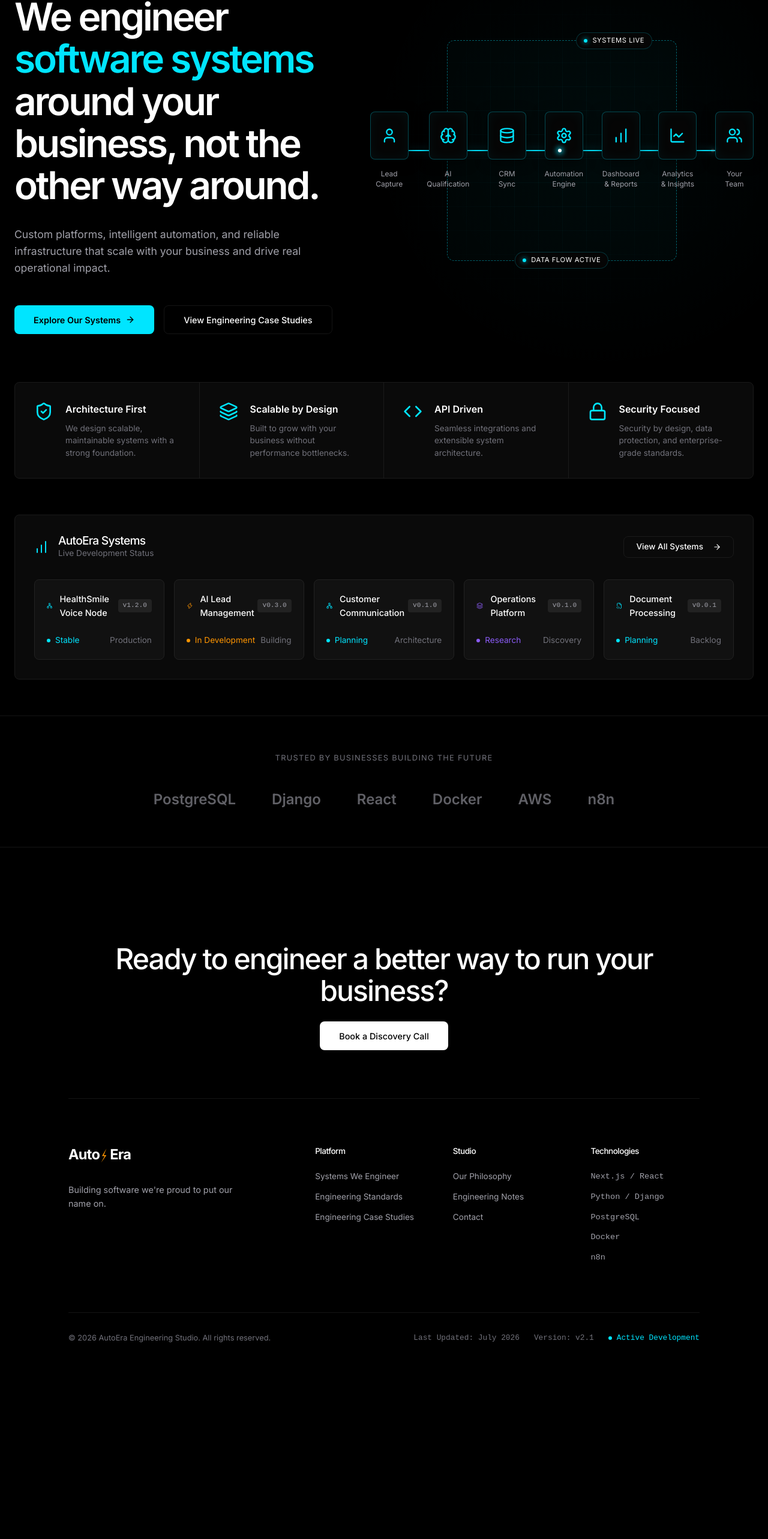
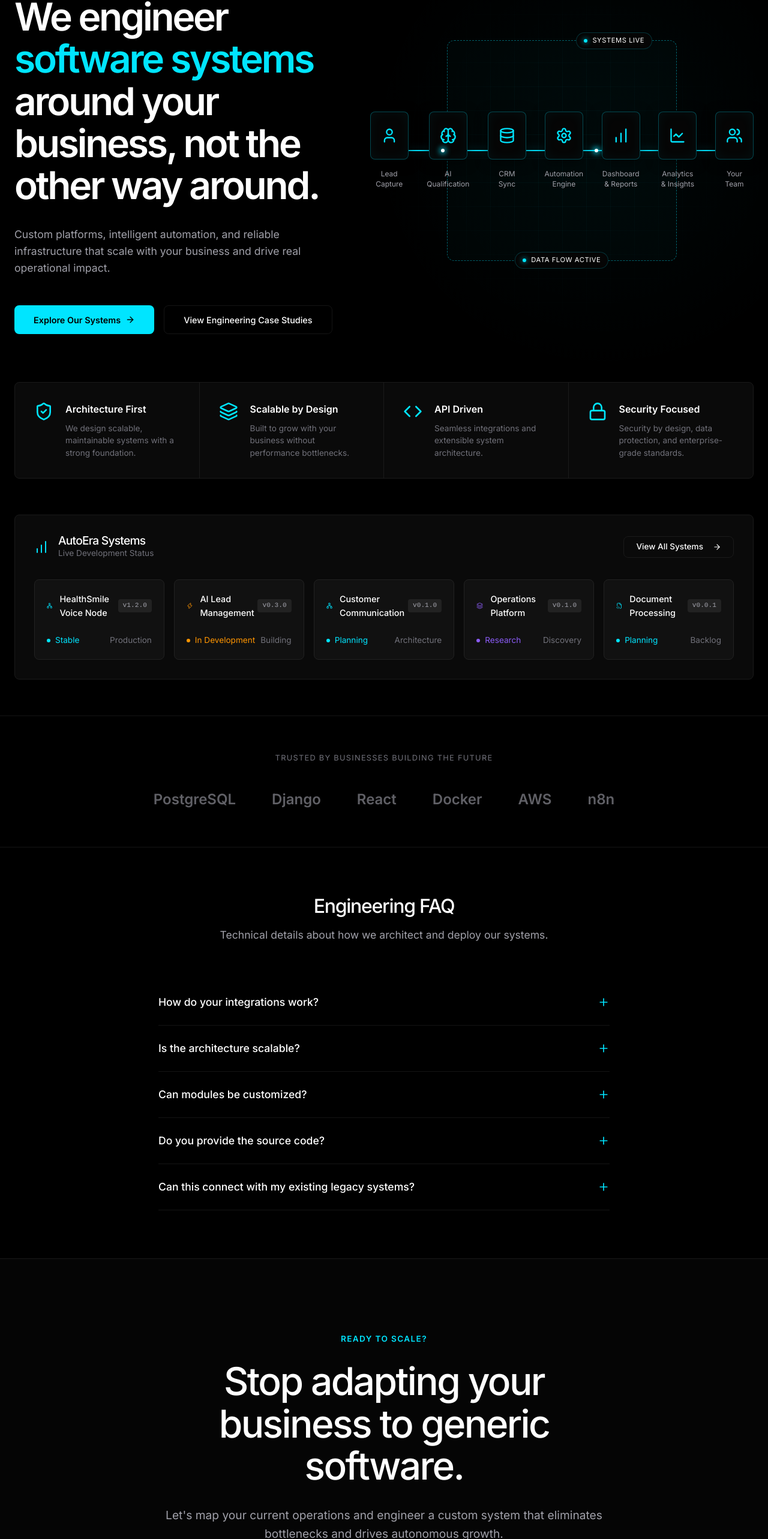
Before and after one commit to ayaanshahbaz-dev/autooera1, a React (Vite) app: page / in a window 1280 px wide. Shown: the part 176-2742 px from the top of the page at 60% size. Before the commit the page ends 2457 px from the top, so only its background shows below. Built offline with nearby package versions, Linux system fonts and the light colour scheme.

Commit message:
feat: add interactive hover states, engineering FAQ, and CTA section to Home page

```diff
--- a/src/index.css
+++ b/src/index.css
@@ -160,6 +160,83 @@
 
   .eng-panel:hover {
     border-color: var(--border-hover);
+  }
+
+  /* Interactive Elements */
+  .hero-node {
+    width: 64px;
+    height: 80px;
+    background: #050505;
+    border: 1px solid rgba(0, 229, 255, 0.3);
+    border-radius: 8px;
+    display: flex;
+    align-items: center;
+    justify-content: center;
+    box-shadow: inset 0 0 20px rgba(0, 229, 255, 0.05), 0 4px 20px rgba(0,0,0,0.5);
+    position: relative;
+    transition: all 0.3s cubic-bezier(0.16, 1, 0.3, 1);
+    cursor: pointer;
+  }
+  .hero-node:hover {
+    transform: translateY(-5px) scale(1.05);
+    border-color: rgba(0, 229, 255, 0.8);
+    box-shadow: inset 0 0 20px rgba(0, 229, 255, 0.2), 0 10px 30px rgba(0, 229, 255, 0.2);
+  }
+  .hero-node svg {
+    transition: all 0.3s ease;
+  }
+  .hero-node:hover svg {
+    filter: drop-shadow(0 0 8px var(--accent));
+  }
+
+  .status-card {
+    background: #111;
+    border: 1px solid #222;
+    border-radius: 8px;
+    padding: 20px;
+    transition: all 0.3s ease;
+    cursor: pointer;
+  }
+  .status-card:hover {
+    border-color: rgba(255, 255, 255, 0.2);
+    transform: translateY(-2px);
+    background: #151515;
+    box-shadow: 0 10px 30px rgba(0,0,0,0.5);
+  }
+
+  .faq-item {
+    border-bottom: 1px solid var(--border);
+    padding: 24px 0;
+    cursor: pointer;
+  }
+  .faq-question {
+    display: flex;
+    justify-content: space-between;
+    align-items: center;
+    font-size: 1.1rem;
+    font-weight: 500;
+    color: var(--text-main);
+    transition: var(--t-fast);
+  }
+  .faq-item:hover .faq-question {
+    color: var(--accent);
+  }
+  .faq-answer {
+    color: var(--text-2);
+    font-size: 0.95rem;
+    line-height: 1.6;
+    margin-top: 16px;
+    display: none;
+  }
+  .faq-item.active .faq-answer {
+    display: block;
+  }
+  .faq-item.active .faq-icon {
+    transform: rotate(45deg);
+  }
+  .faq-icon {
+    transition: var(--t-fast);
+    color: var(--accent);
   }
 
   /* ============================================================
--- a/src/pages/Home.jsx
+++ b/src/pages/Home.jsx
@@ -1,6 +1,6 @@
 import { useEffect, useState } from 'react';
 import { Link } from 'react-router-dom';
-import { User, Brain, Database, Settings, BarChart, LineChart, Users, ShieldCheck, Layers, Network, Lock, ArrowRight, Zap, FileCode2, Code } from 'lucide-react';
+import { User, Brain, Database, Settings, BarChart, LineChart, Users, ShieldCheck, Layers, Network, Lock, ArrowRight, Zap, FileCode2, Code, Plus } from 'lucide-react';
 
 /* ============================================================
    INTERACTIVE SYSTEM SHOWCASE (THE HERO DIAGRAM)
@@ -53,18 +53,7 @@ function SystemShowcase() {
           const Icon = node.icon;
           return (
             <div key={node.label} style={{ display: 'flex', flexDirection: 'column', alignItems: 'center', gap: '16px' }}>
-              <div style={{
-                width: '64px',
-                height: '80px',
-                background: '#050505',
-                border: '1px solid rgba(0, 229, 255, 0.3)',
-                borderRadius: '8px',
-                display: 'flex',
-                alignItems: 'center',
-                justifyContent: 'center',
-                boxShadow: 'inset 0 0 20px rgba(0, 229, 255, 0.05), 0 4px 20px rgba(0,0,0,0.5)',
-                position: 'relative'
-              }}>
+              <div className="hero-node">
                 <Icon size={28} style={{ color: 'var(--accent)' }} />
               </div>
               <div style={{ color: 'var(--text-2)', fontSize: '0.75rem', textAlign: 'center', whiteSpace: 'pre-line', lineHeight: 1.4 }}>
@@ -209,7 +198,7 @@ export default function Home() {
 
             <div style={{ display: 'grid', gridTemplateColumns: 'repeat(5, 1fr)', gap: '16px' }}>
 
-              <div style={{ background: '#111', border: '1px solid #222', borderRadius: '8px', padding: '20px' }}>
+              <div className="status-card">
                 <div style={{ display: 'flex', alignItems: 'center', justifyContent: 'space-between', marginBottom: '24px' }}>
                   <div style={{ display: 'flex', alignItems: 'center', gap: '12px', fontSize: '0.9rem', color: 'var(--text-main)', fontWeight: 500 }}>
                     <Network size={16} style={{ color: 'var(--status-online)' }} /> HealthSmile Voice Node
@@ -224,7 +213,7 @@ export default function Home() {
                 </div>
               </div>
 
-              <div style={{ background: '#111', border: '1px solid #222', borderRadius: '8px', padding: '20px' }}>
+              <div className="status-card">
                 <div style={{ display: 'flex', alignItems: 'center', justifyContent: 'space-between', marginBottom: '24px' }}>
                   <div style={{ display: 'flex', alignItems: 'center', gap: '12px', fontSize: '0.9rem', color: 'var(--text-main)', fontWeight: 500 }}>
                     <Zap size={16} style={{ color: 'var(--logo-orange)' }} /> AI Lead Management
@@ -239,7 +228,7 @@ export default function Home() {
                 </div>
               </div>
 
-              <div style={{ background: '#111', border: '1px solid #222', borderRadius: '8px', padding: '20px' }}>
+              <div className="status-card">
                 <div style={{ display: 'flex', alignItems: 'center', justifyContent: 'space-between', marginBottom: '24px' }}>
                   <div style={{ display: 'flex', alignItems: 'center', gap: '12px', fontSize: '0.9rem', color: 'var(--text-main)', fontWeight: 500 }}>
                     <Network size={16} style={{ color: 'var(--accent)' }} /> Customer Communication
@@ -254,7 +243,7 @@ export default function Home() {
                 </div>
               </div>
 
-              <div style={{ background: '#111', border: '1px solid #222', borderRadius: '8px', padding: '20px' }}>
+              <div className="status-card">
                 <div style={{ display: 'flex', alignItems: 'center', justifyContent: 'space-between', marginBottom: '24px' }}>
                   <div style={{ display: 'flex', alignItems: 'center', gap: '12px', fontSize: '0.9rem', color: 'var(--text-main)', fontWeight: 500 }}>
                     <Layers size={16} style={{ color: '#8b5cf6' }} /> Operations Platform
@@ -269,7 +258,7 @@ export default function Home() {
                 </div>
               </div>
 
-              <div style={{ background: '#111', border: '1px solid #222', borderRadius: '8px', padding: '20px' }}>
+              <div className="status-card">
                 <div style={{ display: 'flex', alignItems: 'center', justifyContent: 'space-between', marginBottom: '24px' }}>
                   <div style={{ display: 'flex', alignItems: 'center', gap: '12px', fontSize: '0.9rem', color: 'var(--text-main)', fontWeight: 500 }}>
                     <FileCode2 size={16} style={{ color: 'var(--accent)' }} /> Document Processing
@@ -297,8 +286,56 @@ export default function Home() {
           </div>
           <div style={{ display: 'flex', justifyContent: 'center', gap: '60px', flexWrap: 'wrap', opacity: 0.6 }}>
             {['PostgreSQL', 'Django', 'React', 'Docker', 'AWS', 'n8n'].map(tech => (
-              <div key={tech} style={{ fontSize: '1.5rem', fontWeight: 600, color: 'var(--text-2)' }}>{tech}</div>
+              <div key={tech} style={{ fontSize: '1.5rem', fontWeight: 600, color: 'var(--text-2)', cursor: 'default', transition: 'var(--t-fast)' }} onMouseEnter={(e) => {e.target.style.color = 'var(--text-main)'; e.target.style.transform = 'scale(1.05)'}} onMouseLeave={(e) => {e.target.style.color = 'var(--text-2)'; e.target.style.transform = 'none'}}>{tech}</div>
             ))}
+          </div>
+        </div>
+      </section>
+
+      {/* ================= FAQ ================= */}
+      <section style={{ padding: '80px 0', borderTop: '1px solid var(--border)', background: 'var(--bg-dark)' }}>
+        <div className="container" style={{ maxWidth: '800px' }}>
+          <div className="reveal" style={{ textAlign: 'center', marginBottom: '60px' }}>
+            <h2 style={{ fontSize: '2rem', marginBottom: '16px' }}>Engineering FAQ</h2>
+            <p style={{ color: 'var(--text-2)', fontSize: '1.1rem' }}>Technical details about how we architect and deploy our systems.</p>
+          </div>
+
+          <div className="reveal" style={{ transitionDelay: '100ms' }}>
+            {[
+              { q: 'How do your integrations work?', a: 'We build decentralized middleware, typically using Python/FastAPI or n8n hosted on our secure instances. We do not rely on fragile Zapier connections. Every integration operates via strict API contracts and webhooks, ensuring robust error handling and exponential retry logic.' },
+              { q: 'Is the architecture scalable?', a: 'Yes. By default, our backend services are stateless and containerized via Docker. We use PostgreSQL as our primary data store, allowing us to vertically and horizontally scale the database independently of the application layer.' },
+              { q: 'Can modules be customized?', a: 'Absolutely. We do not sell boxed SaaS products. The systems listed in our portfolio are foundational architectural patterns. When we deploy them for your business, the business logic, UI, and data schemas are entirely customized to your operations.' },
+              { q: 'Do you provide the source code?', a: 'Yes. Upon final deployment, you receive full ownership of the system, including the complete codebase, Dockerfiles, environment configurations, and extensive technical documentation. You are not locked into our studio forever.' },
+              { q: 'Can this connect with my existing legacy systems?', a: 'If your legacy system has a REST API, SOAP interface, or even just direct database access, we can connect to it. If it has none of those, we can often engineer custom scraper-based or file-drop integrations to bridge the gap.' }
+            ].map((faq, i) => (
+              <div key={i} className="faq-item" onClick={(e) => e.currentTarget.classList.toggle('active')}>
+                <div className="faq-question">
+                  {faq.q}
+                  <Plus size={20} className="faq-icon" />
+                </div>
+                <div className="faq-answer">{faq.a}</div>
+              </div>
+            ))}
+          </div>
+        </div>
+      </section>
+
+      {/* ================= CTA ================= */}
+      <section style={{ padding: '120px 0', background: '#050505', borderTop: '1px solid var(--border)' }}>
+        <div className="container" style={{ textAlign: 'center' }}>
+          <div className="reveal" style={{ maxWidth: '800px', margin: '0 auto' }}>
+            <span style={{ display: 'inline-block', fontSize: '0.85rem', fontWeight: 600, letterSpacing: '0.1em', color: 'var(--accent)', marginBottom: '24px', textTransform: 'uppercase' }}>Ready to scale?</span>
+            <h2 style={{ fontSize: 'clamp(2.5rem, 5vw, 4rem)', marginBottom: '32px', lineHeight: 1.1 }}>
+              Stop adapting your business to generic software.
+            </h2>
+            <p style={{ fontSize: '1.2rem', color: 'var(--text-2)', marginBottom: '48px', lineHeight: 1.6 }}>
+              Let's map your current operations and engineer a custom system that eliminates bottlenecks and drives autonomous growth.
+            </p>
+            <div style={{ display: 'flex', gap: '16px', justifyContent: 'center' }}>
+              <Link to="/contact" className="btn btn-primary" style={{ background: 'var(--accent)', color: '#000', padding: '0 40px', height: '56px', fontSize: '1.1rem', fontWeight: 600 }}>
+                Book Discovery Call <ArrowRight size={18} />
+              </Link>
+            </div>
           </div>
         </div>
       </section>
```
